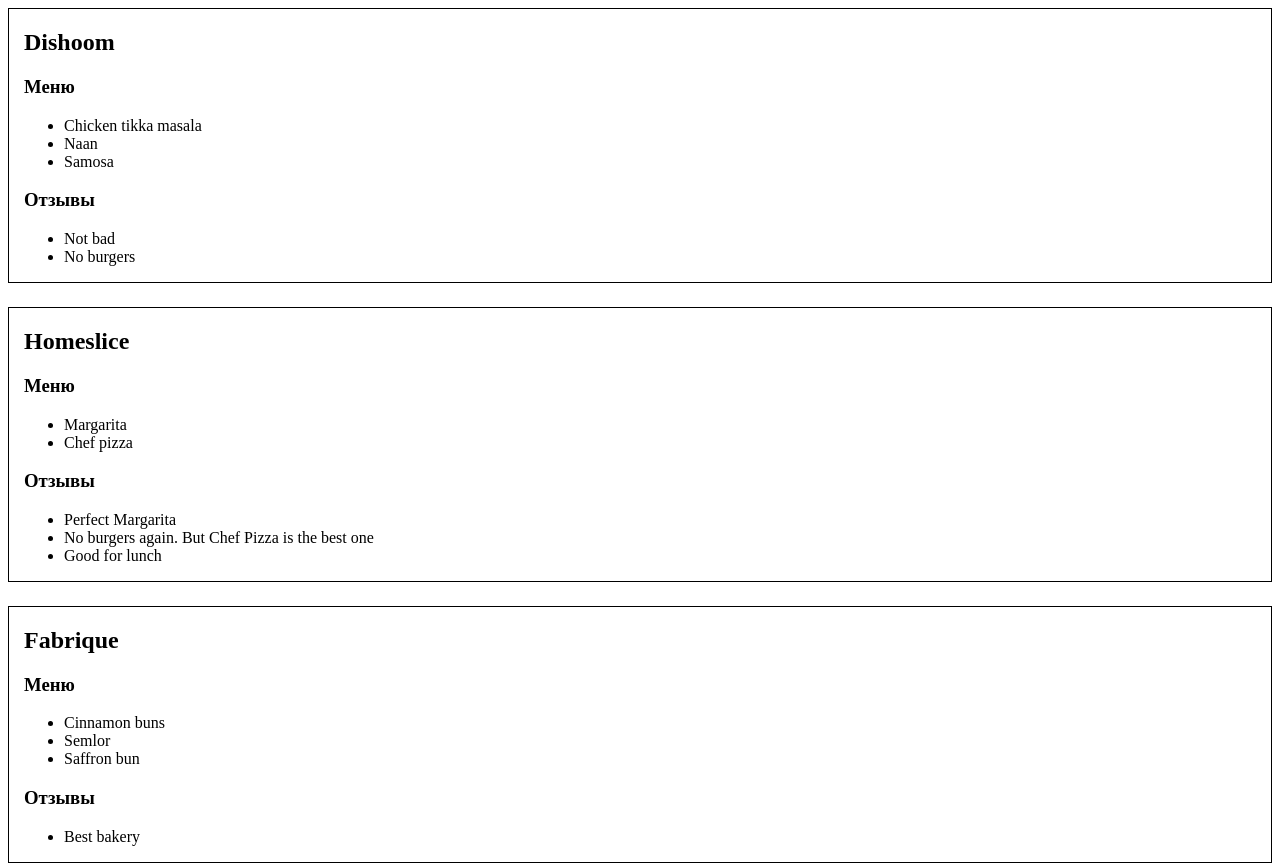
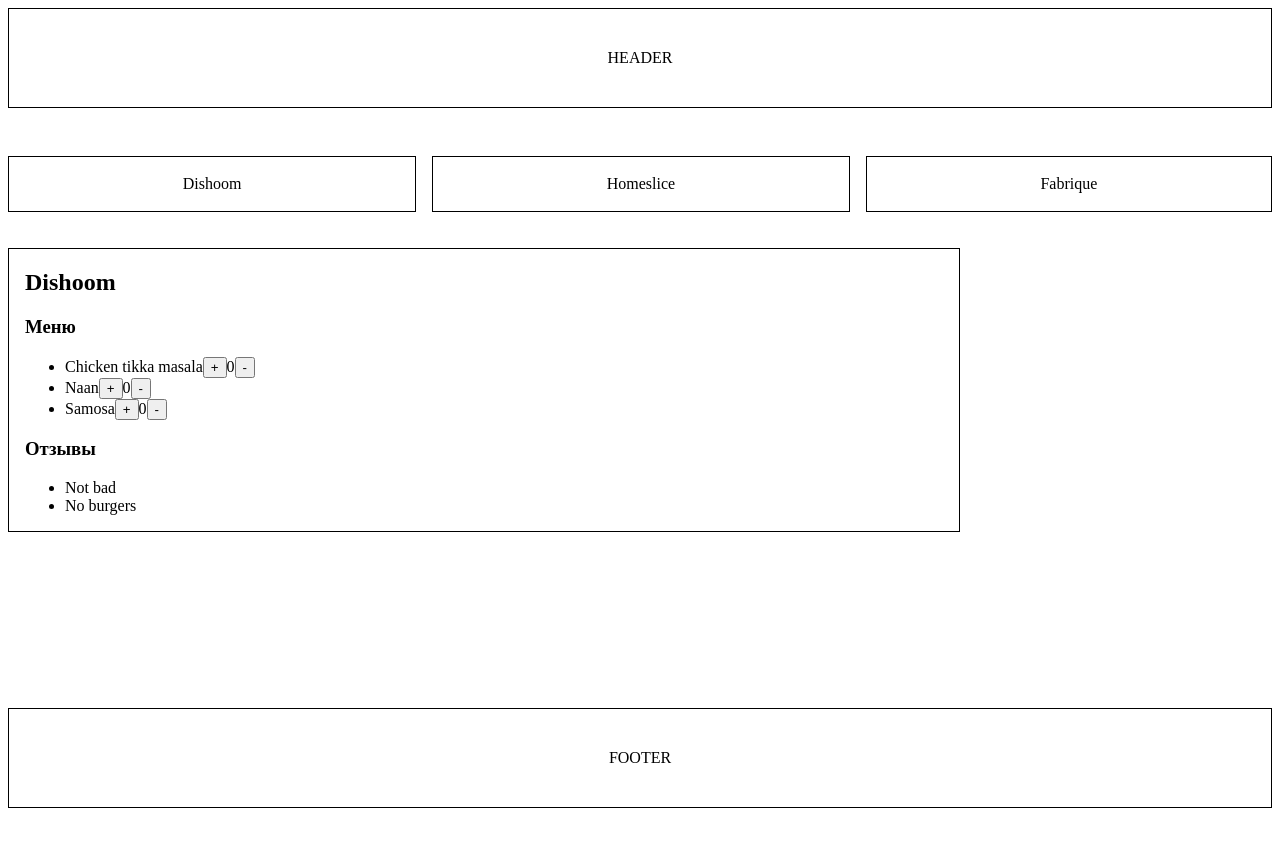
Before and after one commit to zubkov7/react-20240916, a React (Vite) app: page / in a window 1280 px wide. Shown: the top 864 px of the page. After the commit the page ends 808 px from the top, so only its background shows below. Built offline with nearby package versions, Linux system fonts and the light colour scheme.

Commit message:
feat: layout, &&, useState, Tabs

```diff
--- a/index.html
+++ b/index.html
@@ -6,17 +6,91 @@
 	<meta name="viewport" content="width=device-width, initial-scale=1.0" />
 	<title>Vite + React</title>
 </head>
+<style>
+	html {
+		height: 100%;
+	}
 
-<body>
-	<style>
-		.restaurant {
-			padding: 0 15px;
-			margin: 0 0 24px 0;
-			border: solid 1px;
-		}
-	</style>
-	<div id="root"></div>
-	<script type="module" src="/src/main.jsx"></script>
+	* {
+		box-sizing: border-box;
+		max-width: 100%;
+		max-height: 100%;
+	}
+
+	.body {
+		display: flex;
+		flex-direction: column;
+		height: 100%;
+	}
+
+	.main {
+		display: flex;
+		flex-direction: column;
+		flex: 1 0 auto;
+		margin: 0px 0px 48px 0px;
+	}
+
+	.header {
+		display: flex;
+		justify-content: center;
+		align-items: center;
+		flex: 0 0 100px;
+		height: 100px;
+		border: solid 1px;
+		margin: 0px 0px 48px 0px;
+	}
+
+	.restaurants-tabs {
+		display: flex;
+		flex-direction: column;
+		gap: 24px;
+	}
+
+	.restaurants-tabs__header {
+		display: flex;
+		gap: 16px;
+		margin: 0px 0px 12px 0px;
+	}
+
+	.restaurants-tabs__title {
+		display: flex;
+		justify-content: center;
+		align-items: center;
+		height: 56px;
+		flex: 1 1 auto;
+		border: solid 1px;
+		cursor: pointer;
+		transition: all ease-in-out .3s;
+	}
+
+	.restaurants-tabs__title:hover {
+		box-shadow: 1px 1px 1px 1px;
+	}
+
+	.restaurants-tabs__body {
+		max-width: 952px;
+		flex: 1 1 100%;
+		width: 100%;
+	}
+
+	.restaurant-item {
+		padding: 0 16px;
+		border: solid 1px;
+	}
+
+	.footer {
+		display: flex;
+		justify-content: center;
+		align-items: center;
+		flex: 0 0 100px;
+		height: 100px;
+		border: solid 1px;
+	}
+</style>
+
+<body class="body" id="root">
+
 </body>
+<script type="module" src="/src/main.jsx"></script>
 
 </html>
--- a/materials/mock.js
+++ b/materials/mock.js
@@ -41,18 +41,18 @@
 		id: "bb8afbec-2fec-491f-93e9-7f13950dd80b",
 		name: "Homeslice",
 		menu: [
-			{
-				id: "25402233-0095-49ea-9939-1e67ed89ffb9",
-				name: "Margarita",
-				price: 9,
-				ingredients: ["bread", "cheese", "tomatoes"],
-			},
-			{
-				id: "90902233-0095-49ea-9939-1e67ed89ffb9",
-				name: "Chef pizza",
-				price: 10,
-				ingredients: ["bread", "cheese", "tomatoes", "chicken"],
-			},
+			// {
+			// 	id: "25402233-0095-49ea-9939-1e67ed89ffb9",
+			// 	name: "Margarita",
+			// 	price: 9,
+			// 	ingredients: ["bread", "cheese", "tomatoes"],
+			// },
+			// {
+			// 	id: "90902233-0095-49ea-9939-1e67ed89ffb9",
+			// 	name: "Chef pizza",
+			// 	price: 10,
+			// 	ingredients: ["bread", "cheese", "tomatoes", "chicken"],
+			// },
 		],
 		reviews: [
 			{
@@ -99,17 +99,17 @@
 			},
 		],
 		reviews: [
-			{
-				id: "53b642d7-5e86-4717-a466-0640a1dee076",
-				user: "Agata",
-				text: "Best bakery",
-				rating: 5,
-			},
+			// {
+			// 	id: "53b642d7-5e86-4717-a466-0640a1dee076",
+			// 	user: "Agata",
+			// 	text: "Best bakery",
+			// 	rating: 5,
+			// },
 		],
 	},
 	{
 		id: "d9241927-09e1-44f3-8986-a76346869037",
-		name: "Flat Iron",
+		// name: "Flat Iron",
 		menu: [
 			{
 				id: "6c02c2ce-b868-4191-b4a7-8686429f4bac",
--- /dev/null
+++ b/src/components/App.jsx
@@ -0,0 +1,8 @@
+import { Layout } from "./Layout.jsx";
+import { TabsRestaurants } from "./TabsRestaurants.jsx";
+
+export function App() {
+	return <Layout>
+		<TabsRestaurants />
+	</Layout>
+}
--- /dev/null
+++ b/src/components/Counter.jsx
@@ -0,0 +1,25 @@
+import { useState } from 'react'
+
+export function Counter() {
+	const [counterValue, setCounter] = useState(0);
+
+	const increment = () => {
+		if (counterValue < 5) {
+			setCounter(counterValue + 1);
+		};
+	}
+
+	const decrement = () => {
+		if (counterValue > 0) {
+			setCounter(counterValue - 1);
+		}
+	};
+
+	return (
+		<>
+			<button onClick={increment}>+</button>
+			{counterValue}
+			<button onClick={decrement}>-</button>
+		</>
+	)
+};
--- /dev/null
+++ b/src/components/Footer.jsx
@@ -0,0 +1,6 @@
+export function Footer() {
+	return <footer className="footer">
+		FOOTER
+	</footer>
+
+}
--- /dev/null
+++ b/src/components/Header.jsx
@@ -0,0 +1,3 @@
+export function Header() {
+	return <header className="header">HEADER</header>
+}
--- /dev/null
+++ b/src/components/Layout.jsx
@@ -0,0 +1,14 @@
+import { Header } from "./Header.jsx"
+import { Footer } from "./Footer.jsx"
+
+export function Layout({ children }) {
+	return (
+		<>
+			<Header />
+			<main className="main">
+				{children}
+			</main>
+			<Footer />
+		</>
+	)
+}
--- /dev/null
+++ b/src/components/Menu.jsx
@@ -0,0 +1,22 @@
+import { Counter } from "./Counter.jsx";
+
+export function Menu({ menuData }) {
+	return !!menuData.length && (
+		<div className="restaurant-menu">
+			<h3 className="restaurant-menu__title">Меню</h3>
+			<ul className="restaurant-menu__list">
+				{menuData.map(menuItem => (
+					<li
+						className="restaurant-menu__item"
+						data-price={menuItem.price}
+						data-id={menuItem.id}
+						data-ingredients={menuItem.ingredients}
+					>
+						{menuItem.name}
+						<Counter />
+					</li>
+				))}
+			</ul>
+		</div>
+	)
+}
--- /dev/null
+++ b/src/components/Restaurant.jsx
@@ -0,0 +1,17 @@
+import { Menu } from "./Menu.jsx";
+import { Reviews } from "./Reviews.jsx";
+
+export function Restaurant({ restaurantData }) {
+	console.dir(restaurantData);
+	return restaurantData?.name && (
+		<div className="restaurant-item" data-id={restaurantData.id}>
+			<h2 className="restaurant-item__name">
+				{restaurantData.name}
+			</h2>
+
+			<Menu menuData={restaurantData.menu} />
+
+			<Reviews reviewsData={restaurantData.reviews} />
+		</div>
+	)
+}
--- /dev/null
+++ b/src/components/Reviews.jsx
@@ -0,0 +1,17 @@
+export function Reviews({ reviewsData }) {
+	return !!reviewsData.length && (
+		<div className="restaurant-reviews">
+			<h3 className="restaurant-reviews__title">Отзывы</h3>
+			<ul className="restaurant-reviews__list">
+				{reviewsData.map(reviewsItem => (
+					<li
+						className="restaurant-reviews__item"
+						data-rating={reviewsItem.rating}
+						data-id={reviewsItem.id}
+						data-user={reviewsItem.user}
+					>{reviewsItem.text}</li>
+				))}
+			</ul>
+		</div>
+	)
+}
--- /dev/null
+++ b/src/components/TabsRestaurants.jsx
@@ -0,0 +1,28 @@
+import { restaurants } from "../../materials/mock.js";
+import { Restaurant } from "./Restaurant.jsx";
+import { useState } from 'react'
+
+export function TabsRestaurants() {
+	const [currIndex, setCurrIndex] = useState(0);
+
+	return !!restaurants.length && (
+		<div className="restaurants-tabs">
+			<div className="restaurants-tabs__header">
+				{
+					restaurants.map((restaurant, index) => !!restaurant.name && (
+						<div
+							onClick={event => setCurrIndex(event.target.dataset.index)}
+							data-index={index}
+							className="restaurants-tabs__title"
+						>{restaurant.name}</div>
+					))
+				}
+			</div>
+
+			<div className="restaurants-tabs__body">
+				<Restaurant restaurantData={restaurants[currIndex]} />
+			</div>
+
+		</div>
+	)
+}
--- a/src/main.jsx
+++ b/src/main.jsx
@@ -1,48 +1,8 @@
 import { createRoot } from "react-dom/client";
-import { restaurants } from "../materials/mock.js";
+import { App } from "/src/components/App.jsx";
 
 const rootElement = document.getElementById("root");
 
 const root = createRoot(rootElement);
 
-// root.render(
-//   createElement(
-//     "ul",
-//     {}, // { style: { color: "red" }, className: "someClass otherClass" },
-//     [1, 2, 3, 4, 5, 6].map((item) => createElement("li", {}, item))
-//   )
-// );
-
-
-root.render(
-	restaurants.map(
-		restaurant => (
-			<div className="restaurant">
-				<h2 id={restaurant.id} className="restaurantName">
-					{restaurant.name}
-				</h2>
-				<h3>Меню</h3>
-				<ul>
-					{restaurant.menu.map(menuItem => (
-						<li
-							data-price={menuItem.price}
-							data-id={menuItem.id}
-							data-ingredients={menuItem.ingredients}
-						>{menuItem.name}</li>
-					))}
-				</ul>
-
-				<h3>Отзывы</h3>
-				<ul>
-					{restaurant.reviews.map(reviewsItem => (
-						<li
-							data-rating={reviewsItem.rating}
-							data-id={reviewsItem.id}
-							data-user={reviewsItem.user}
-						>{reviewsItem.text}</li>
-					))}
-				</ul>
-			</div >
-		)
-	)
-);
+root.render(<App />);
```
